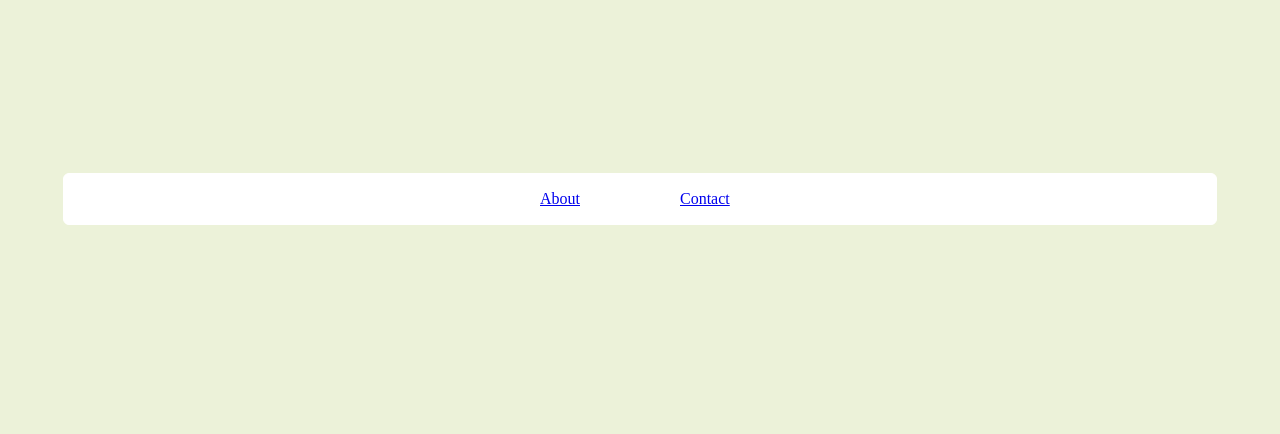
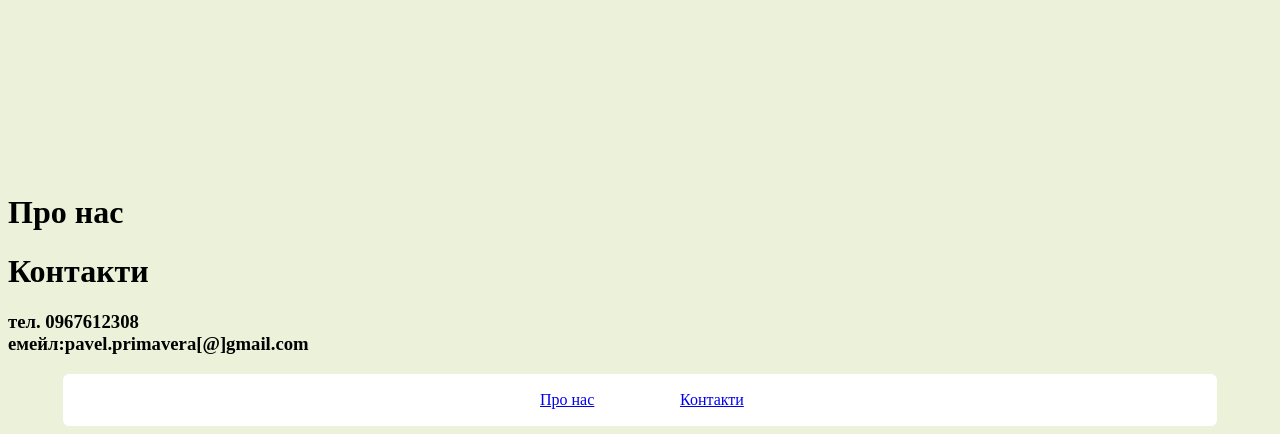
Before and after one commit to n3cs1s/quest, a PHP site: page / in a window 1280 px wide. Shown: the part 493-927 px from the top of the page. Before the commit the page ends 718 px from the top, so only its background shows below. Run offline with PHP 8.4, Linux system fonts and the light colour scheme; data that the repository does not hold is empty.

Commit message:
Update index.php

```diff
--- a/index.php
+++ b/index.php
@@ -109,11 +109,21 @@ echo $quest;
 	</h1>
 	<input type="button" onclick="location.reload()" value="Хочу ще!" />
 </div>
+<div id="about">
+	<h1>Про нас</h1>
+
+</div>
+<div id="contact">
+	<h1>Контакти</h1>
+	<h3>тел. 0967612308<br />
+		емейл:pavel.primavera[@]gmail.com</h3>
+</div>
+
 <div class="footer">
 <div class="content">
 <ul>
-<li><a href="/about.php">About</a></li>
-<li><a href="/contact.php">Contact</a></li>
+<li><a href="#about">Про нас</a></li>
+<li><a href="#contact">Контакти</a></li>
 </ul>
 </div>
 </div>
```
